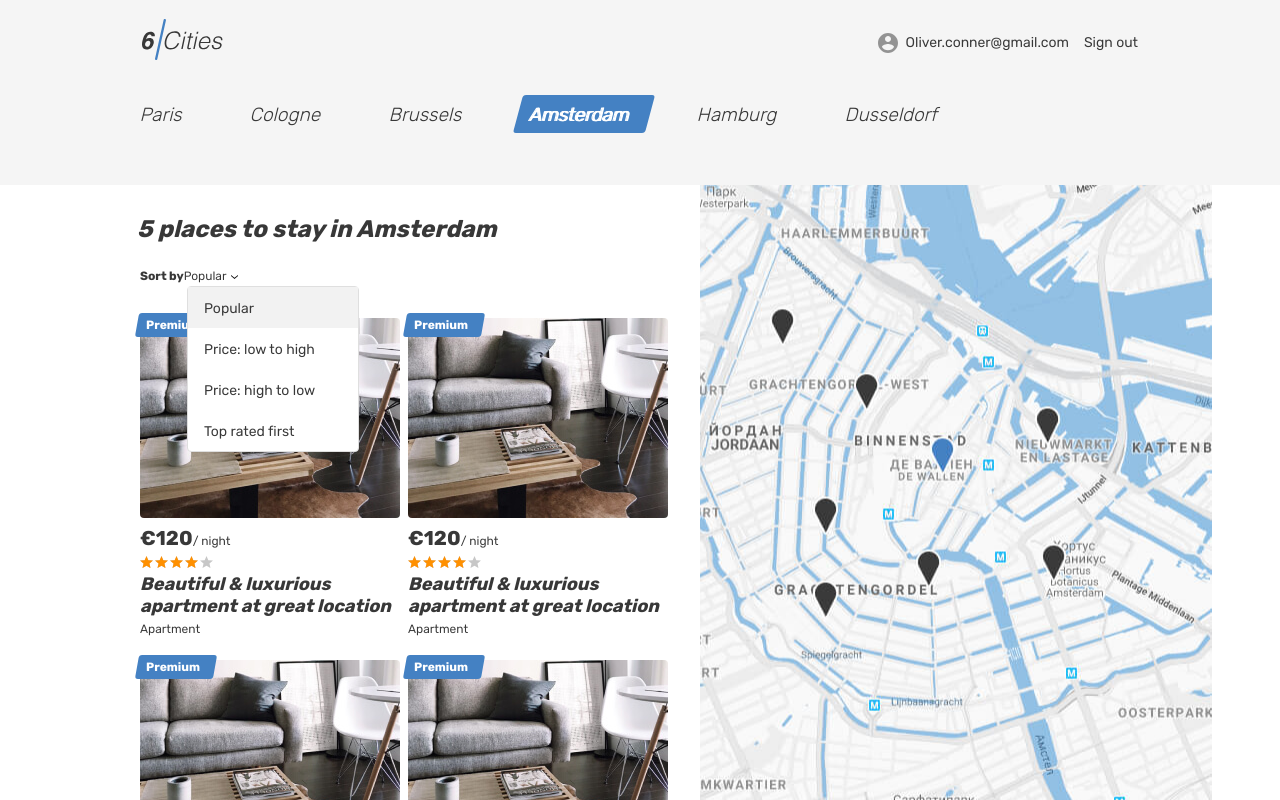
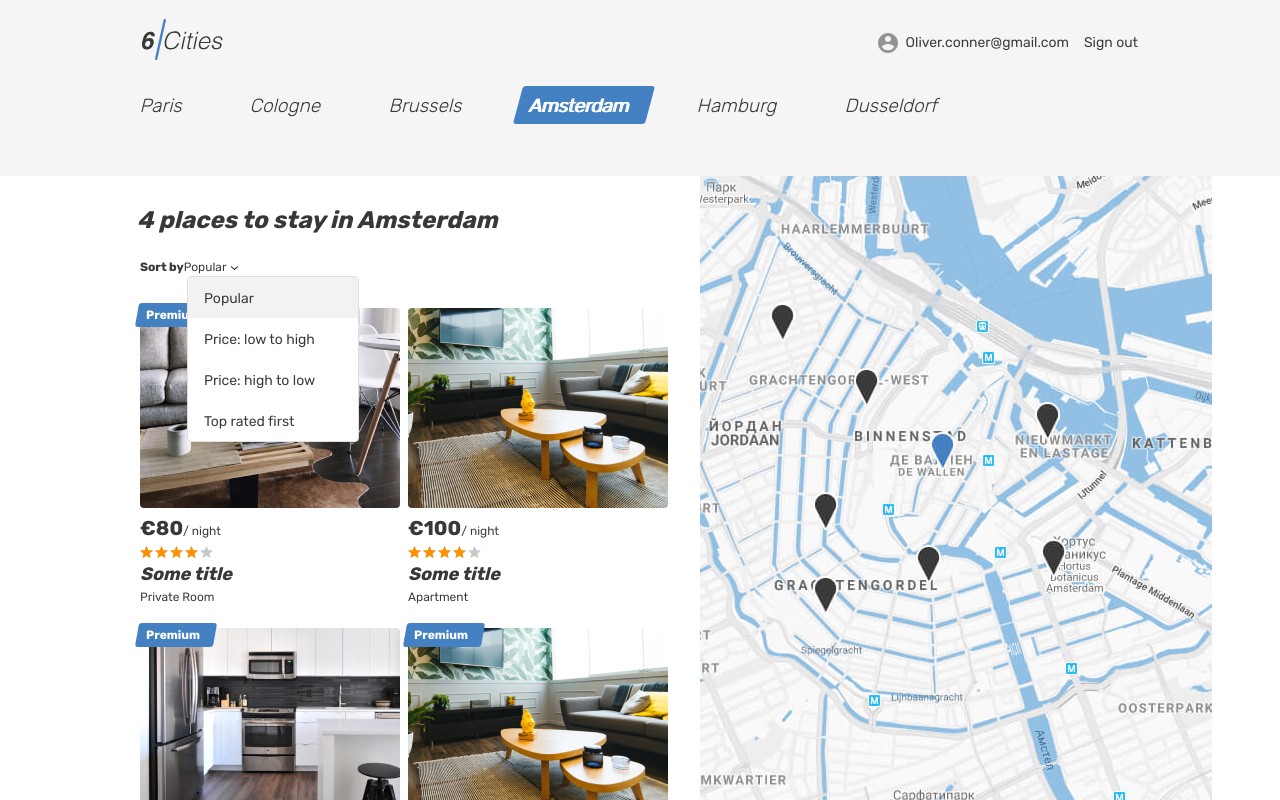
Before and after one commit to htmlacademy-react/2100149-six-cities-simple-11, a React (Create React App) app in the folder project/: page / in a window 1280 px wide. Built offline with nearby package versions, Linux system fonts and the light colour scheme.

Commit message:
добавил хуки

```diff
--- a/project/src/components/app/app.tsx
+++ b/project/src/components/app/app.tsx
@@ -4,18 +4,19 @@ import LoginScreen from '../../pages/login-screen/login-screen';
 import MainScreen from '../../pages/main-screen/main-screen';
 import RoomScreen from '../../pages/room-screen/room-screen';
 import NotFoundScreen from '../../pages/not-found-screen/not-found-screen';
+import { Offers } from '../../types/offer';
 
 type AppProps = {
-  roomCardsCount: number;
+  offers: Offers;
 }
 
-function App({roomCardsCount}: AppProps): JSX.Element {
+function App({offers}: AppProps): JSX.Element {
   return (
     <BrowserRouter>
       <Routes>
         <Route
           path={AppRoute.Main}
-          element={<MainScreen roomCardsCount={roomCardsCount} />}
+          element={<MainScreen offers={offers} />}
         />
         <Route
           path={AppRoute.Login}
--- a/project/src/components/logo/logo.tsx
+++ b/project/src/components/logo/logo.tsx
@@ -1,9 +1,12 @@
+import { Link } from 'react-router-dom';
+import { AppRoute } from '../../const';
+
 function Logo(): JSX.Element {
   return (
     <div className="header__left">
-      <a className="header__logo-link" href="main.html">
+      <Link to={AppRoute.Main} >
         <img className="header__logo" src="img/logo.svg" alt="6 cities logo" width="81" height="41" />
-      </a>
+      </Link>
     </div>
   );
 }
--- /dev/null
+++ b/project/src/components/review-form/review-form.tsx
@@ -0,0 +1,64 @@
+import { useState } from 'react';
+
+function ReviewForm(): JSX.Element {
+  const [, setReviewText] = useState('');
+
+  return (
+    <form className="reviews__form form" action="#" method="post">
+      <label className="reviews__label form__label" htmlFor="review">Your review</label>
+      <div className="reviews__rating-form form__rating">
+        <input className="form__rating-input visually-hidden" name="rating" value="5" id="5-stars" type="radio" />
+        <label htmlFor="5-stars" className="reviews__rating-label form__rating-label" title="perfect">
+          <svg className="form__star-image" width="37" height="33">
+            <use xlinkHref="#icon-star"></use>
+          </svg>
+        </label>
+
+        <input className="form__rating-input visually-hidden" name="rating" value="4" id="4-stars" type="radio" />
+        <label htmlFor="4-stars" className="reviews__rating-label form__rating-label" title="good">
+          <svg className="form__star-image" width="37" height="33">
+            <use xlinkHref="#icon-star"></use>
+          </svg>
+        </label>
+
+        <input className="form__rating-input visually-hidden" name="rating" value="3" id="3-stars" type="radio" />
+        <label htmlFor="3-stars" className="reviews__rating-label form__rating-label" title="not bad">
+          <svg className="form__star-image" width="37" height="33">
+            <use xlinkHref="#icon-star"></use>
+          </svg>
+        </label>
+
+        <input className="form__rating-input visually-hidden" name="rating" value="2" id="2-stars" type="radio" />
+        <label htmlFor="2-stars" className="reviews__rating-label form__rating-label" title="badly">
+          <svg className="form__star-image" width="37" height="33">
+            <use xlinkHref="#icon-star"></use>
+          </svg>
+        </label>
+
+        <input className="form__rating-input visually-hidden" name="rating" value="1" id="1-star" type="radio" />
+        <label htmlFor="1-star" className="reviews__rating-label form__rating-label" title="terribly">
+          <svg className="form__star-image" width="37" height="33">
+            <use xlinkHref="#icon-star"></use>
+          </svg>
+        </label>
+      </div>
+      <textarea
+        className="reviews__textarea form__textarea"
+        id="review"
+        name="review"
+        placeholder="Tell how was your stay, what you like and what can be improved"
+        onChange={(evt) => setReviewText(evt.target.value)}
+      >
+      </textarea>
+      <div className="reviews__button-wrapper">
+        <p className="reviews__help">
+          To submit review please make sure to set <span className="reviews__star">rating</span> and describe your
+          stay with at least <b className="reviews__text-amount">50 characters</b>.
+        </p>
+        <button className="reviews__submit form__submit button" type="submit" disabled>Submit</button>
+      </div>
+    </form>
+  );
+}
+
+export default ReviewForm;
--- a/project/src/components/room-card/room-card.tsx
+++ b/project/src/components/room-card/room-card.tsx
@@ -1,21 +1,33 @@
-function RoomCard(): JSX.Element {
+import { useState } from 'react';
+import { Link } from 'react-router-dom';
+import { Offer } from '../../types/offer';
+
+type RoomCardProps = {
+  offer: Offer;
+};
+
+function RoomCard(props: RoomCardProps): JSX.Element {
+  const [activeCard, setActiveCard] = useState('');
+
   return (
-    <article className="cities__card place-card">
-      <div className="place-card__mark">
+    <article
+      className="cities__card place-card"
+      onMouseOver={() => setActiveCard(props.offer.id)}
+    >
+      <div className="place-card__mark" style={props.offer.isPremium ? {} : { display: 'none' }}>
         <span>Premium</span>
       </div>
       <div className="cities__image-wrapper place-card__image-wrapper">
-        <a href="#">
-          <img className="place-card__image" src="img/apartment-01.jpg" width="260" height="200" alt="Place image" />
-        </a>
+        <Link to={`/offer/${ activeCard}`}>
+          <img className="place-card__image" src={props.offer.photos[0]} width="260" height="200" alt="Place image" />
+        </Link>
       </div>
       <div className="place-card__info">
         <div className="place-card__price-wrapper">
           <div className="place-card__price">
-            <b className="place-card__price-value">&euro;120</b>
+            <b className="place-card__price-value">&euro;{props.offer.price}</b>
             <span className="place-card__price-text">&#47;&nbsp;night</span>
           </div>
-
         </div>
         <div className="place-card__rating rating">
           <div className="place-card__stars rating__stars">
@@ -24,9 +36,9 @@ function RoomCard(): JSX.Element {
           </div>
         </div>
         <h2 className="place-card__name">
-          <a href="#">Beautiful &amp; luxurious apartment at great location</a>
+          <Link to={`/offer/${activeCard}`}>{props.offer.title}</Link>
         </h2>
-        <p className="place-card__type">Apartment</p>
+        <p className="place-card__type">{props.offer.type}</p>
       </div>
     </article>
   );
--- /dev/null
+++ b/project/src/components/rooms-list/rooms-list.tsx
@@ -0,0 +1,16 @@
+import RoomCard from '../room-card/room-card';
+import { Offers } from '../../types/offer';
+
+type RoomsListProps = {
+  offers: Offers;
+};
+
+function RoomsList(props: RoomsListProps): JSX.Element {
+  return (
+    <div className="cities__places-list places__list tabs__content">
+      {props.offers.map((item) => <RoomCard key={item.id} offer={item} />)}
+    </div>
+  );
+}
+
+export default RoomsList;
--- a/project/src/index.tsx
+++ b/project/src/index.tsx
@@ -1,15 +1,12 @@
 import React from 'react';
 import ReactDOM from 'react-dom/client';
 import App from './components/app/app';
-
-const Settings = {
-  RoomCardsCount: 5,
-};
+import { Offers } from './mocks/offers';
 
 const root = ReactDOM.createRoot(document.getElementById('root') as HTMLElement);
 
 root.render(
   <React.StrictMode>
-    <App roomCardsCount={Settings.RoomCardsCount}/>
+    <App offers={Offers}/>
   </React.StrictMode>,
 );
--- /dev/null
+++ b/project/src/mocks/offers.ts
@@ -0,0 +1,76 @@
+import { Offer } from '../types/offer';
+
+export const Offers: Offer[] = [
+  {
+    id: ':1',
+    photos: ['img/apartment-01.jpg'],
+    title: 'Some title',
+    description: 'Some description',
+    isPremium: true,
+    type: 'Private Room',
+    rating: 4,
+    bedroomsCount: 1,
+    guestsCount: 2,
+    price: 80,
+    features: ['Wi-Fi', 'Heating', 'Kitchen', 'Fridge','Washing machine'],
+    owner: {
+      name: 'Ivan',
+      avatar: 'img/avatar-angelina.jpg',
+      isPro: false,
+    }
+  },
+  {
+    id: ':2',
+    photos: ['img/apartment-02.jpg'],
+    title: 'Some title',
+    description: 'Some description',
+    isPremium: false,
+    type: 'Apartment',
+    rating: 2,
+    bedroomsCount: 2,
+    guestsCount: 3,
+    price: 100,
+    features: ['Wi-Fi', 'Heating', 'Kitchen', 'Fridge', 'Washing machine'],
+    owner: {
+      name: 'Angelina',
+      avatar: 'img/avatar-angelina.jpg',
+      isPro: true,
+    }
+  },
+  {
+    id: ':3',
+    photos: ['img/apartment-03.jpg'],
+    title: 'Some title',
+    description: 'Some description',
+    isPremium: true,
+    type: 'House',
+    rating: 5,
+    bedroomsCount: 4,
+    guestsCount: 8,
+    price: 200,
+    features: ['Wi-Fi', 'Kitchen', 'Fridge'],
+    owner: {
+      name: 'Ignat',
+      avatar: 'img/avatar-angelina.jpg',
+      isPro: false,
+    }
+  },
+  {
+    id: ':4',
+    photos: ['img/apartment-02.jpg'],
+    title: 'Some title',
+    description: 'Some description',
+    isPremium: true,
+    type: 'Hotel',
+    rating: 1,
+    bedroomsCount: 1,
+    guestsCount: 1,
+    price: 20,
+    features: ['Wi-Fi'],
+    owner: {
+      name: 'Brat s gor Egor',
+      avatar: 'img/avatar-angelina.jpg',
+      isPro: false,
+    }
+  },
+];
--- a/project/src/pages/main-screen/main-screen.tsx
+++ b/project/src/pages/main-screen/main-screen.tsx
@@ -1,8 +1,9 @@
 import Logo from '../../components/logo/logo';
-import RoomCard from '../../components/room-card/room-card';
+import RoomsList from '../../components/rooms-list/rooms-list';
+import { Offers } from '../../types/offer';
 
 type MainScreenProps = {
-  roomCardsCount: number;
+  offers: Offers;
 };
 
 function MainScreen(props: MainScreenProps): JSX.Element {
@@ -75,7 +76,7 @@ function MainScreen(props: MainScreenProps): JSX.Element {
           <div className="cities__places-container container">
             <section className="cities__places places">
               <h2 className="visually-hidden">Places</h2>
-              <b className="places__found">{props.roomCardsCount} places to stay in Amsterdam</b>
+              <b className="places__found">{props.offers.length} places to stay in Amsterdam</b>
               <form className="places__sorting" action="#" method="get">
                 <span className="places__sorting-caption">Sort by</span>
                 <span className="places__sorting-type" tabIndex={0}>
@@ -91,9 +92,7 @@ function MainScreen(props: MainScreenProps): JSX.Element {
                   <li className="places__option" tabIndex={0}>Top rated first</li>
                 </ul>
               </form>
-              <div className="cities__places-list places__list tabs__content">
-                {Array.from({ length: props.roomCardsCount }).map(() => <RoomCard key='id'/>)}
-              </div>
+              <RoomsList offers={props.offers} />
             </section>
             <div className="cities__right-section">
               <section className="cities__map map"></section>
--- /dev/null
+++ b/project/src/types/offer.ts
@@ -0,0 +1,20 @@
+export type Offers = Offer[];
+
+export type Offer = {
+  id: string;
+  photos: string[];
+  title: string;
+  description: string;
+  isPremium: boolean;
+  type: string;
+  rating: number;
+  bedroomsCount: number;
+  guestsCount: number;
+  price: number;
+  features: string[];
+  owner: {
+    name: string;
+    avatar: string;
+    isPro: boolean;
+  };
+};
```
Also changed, not shown: project/src/pages/room-screen/room-screen.tsx (+2 -50 lines).
